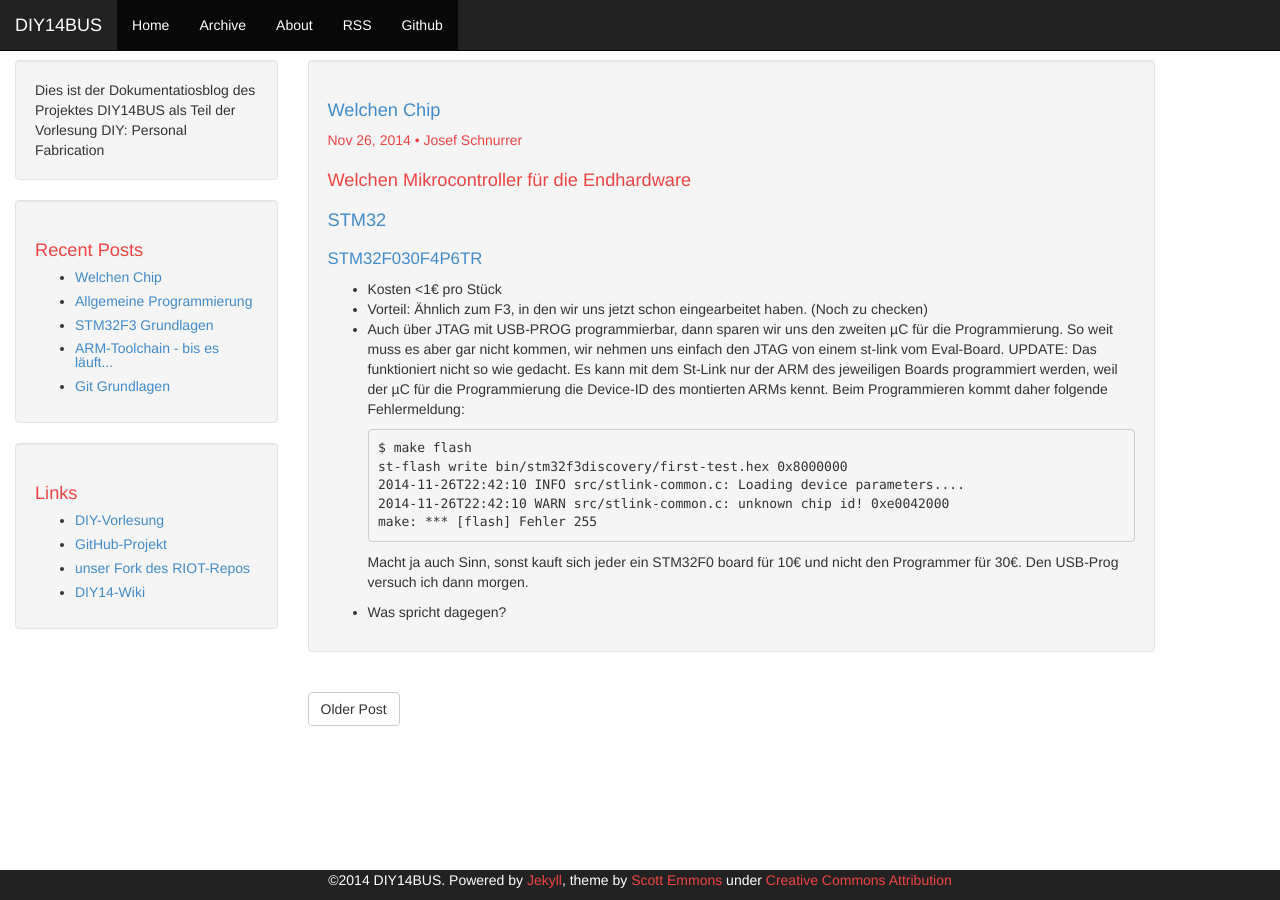
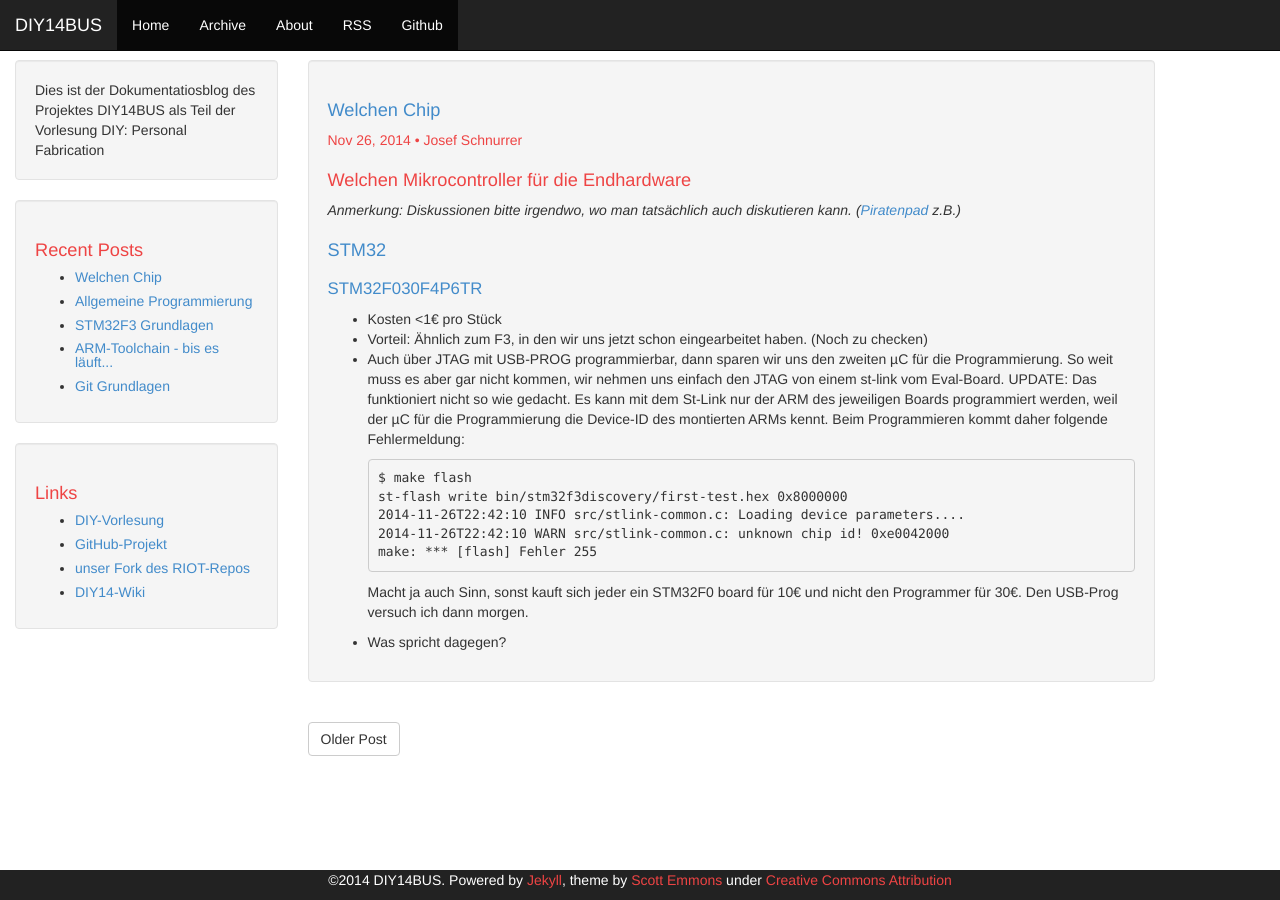
Before and after one commit to michz/diy14bus, a Jekyll site: the page built from _posts/2014-11-26-welchen-chip.markdown, in a window 1280 px wide. Built offline with Jekyll 4.4.1, drawn with Linux system fonts in a browser that asks for light colours; Markdown is read by kramdown in place of the engine named in the settings.

Commit message:
Anmerkung zu Diskussionen

```diff
--- a/_posts/2014-11-26-welchen-chip.markdown
+++ b/_posts/2014-11-26-welchen-chip.markdown
@@ -9,6 +9,9 @@ author: jschnurrer
 
 Welchen Mikrocontroller für die Endhardware
 ====
+
+*Anmerkung: Diskussionen bitte irgendwo, wo man tatsächlich auch diskutieren kann.
+([Piratenpad](https://piratenpad.de/p/diy14bus) z.B.)*
 
 # [STM32](http://de.farnell.com/webapp/wcs/stores/servlet/Search?catalogId=15001&langId=-3&storeId=10161&categoryId=700000004185&sort=P_PRICE&st=STM32&pageSize=25&showResults=true&pf=310031672,310060087,310078320,310089495)
 
```
